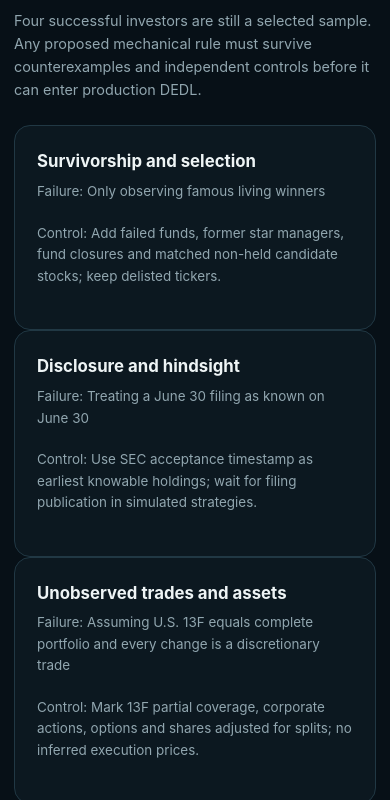
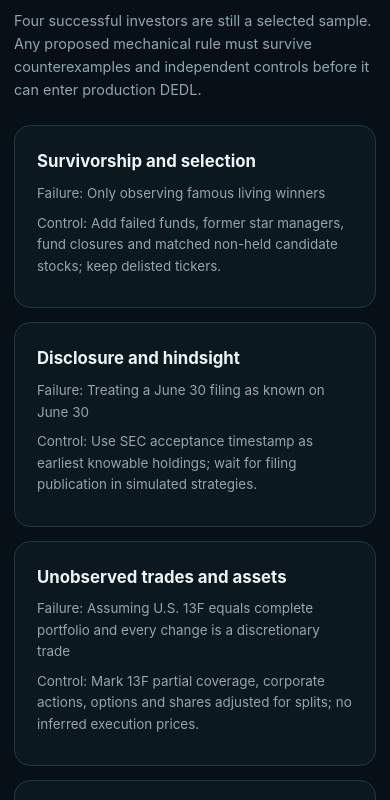
Before and after one commit to Devilz13/daily-equity-decision-loop, a plain HTML site: page investors/index.html in a window 390 px wide. Shown: the part 7453-8253 px from the top of the page. Drawn offline with Linux system fonts and the light colour scheme.

Commit message:
style(REDL): responsive bias-control matrix

```diff
--- a/assets/styles.css
+++ b/assets/styles.css
@@ -223,3 +223,5 @@ section { scroll-margin-top: 90px; }
 .investor-next { margin-top:22px; padding-top:20px; border-top:1px solid var(--line); color:var(--muted); }
 @media(max-width:950px){.investor-hero,.investor-columns{grid-template-columns:1fr;}}
 @media(max-width:680px){.nav a {display:inline-block!important;font-size:.7rem;}.nav{gap:10px}.investor-profile{padding:14px}.investor-grid{grid-template-columns:1fr}}
+
+.redl-matrix{display:grid;grid-template-columns:repeat(auto-fit,minmax(300px,1fr));gap:14px}.redl-matrix .flow-card p{margin:8px 0;color:var(--muted);font-size:.84rem}
```
